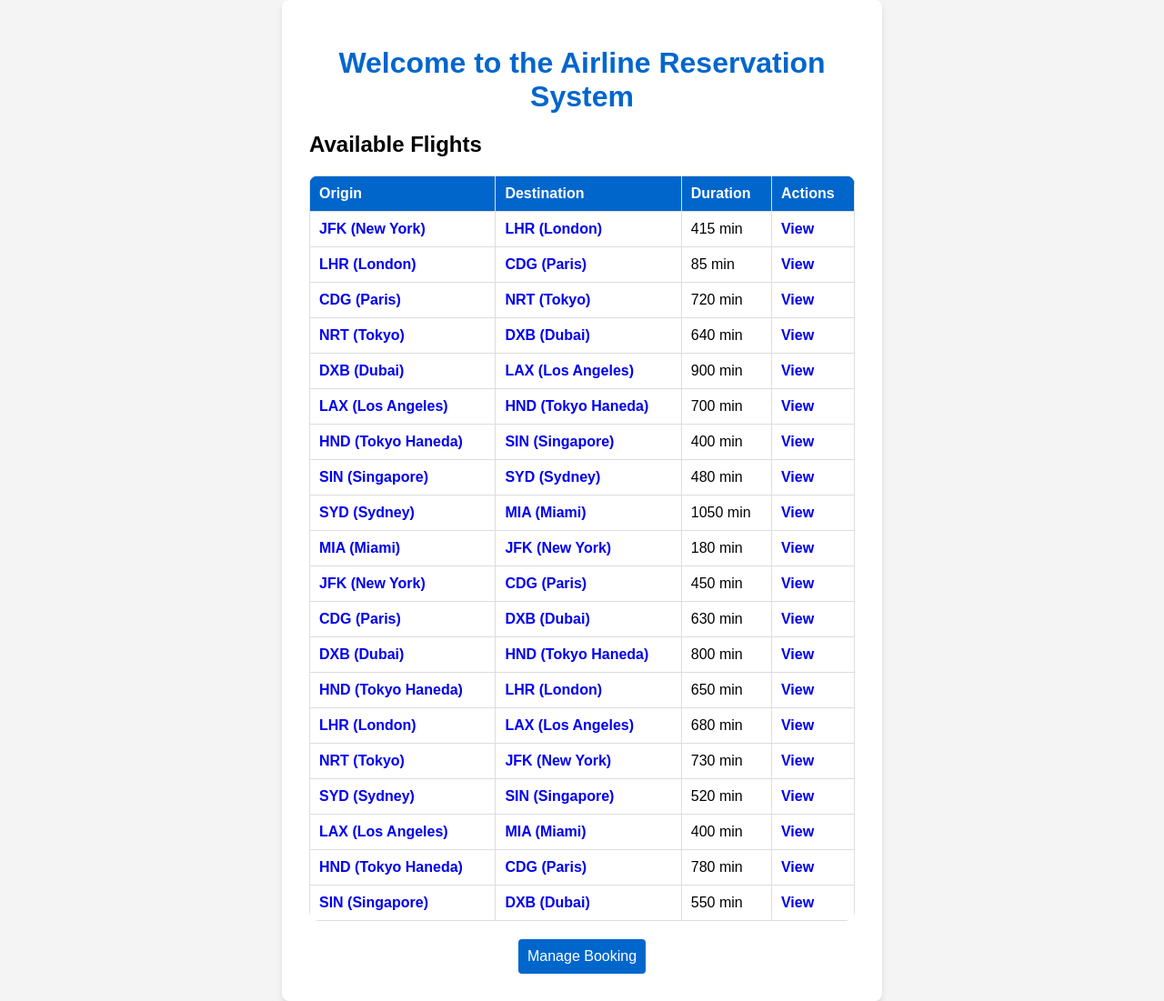
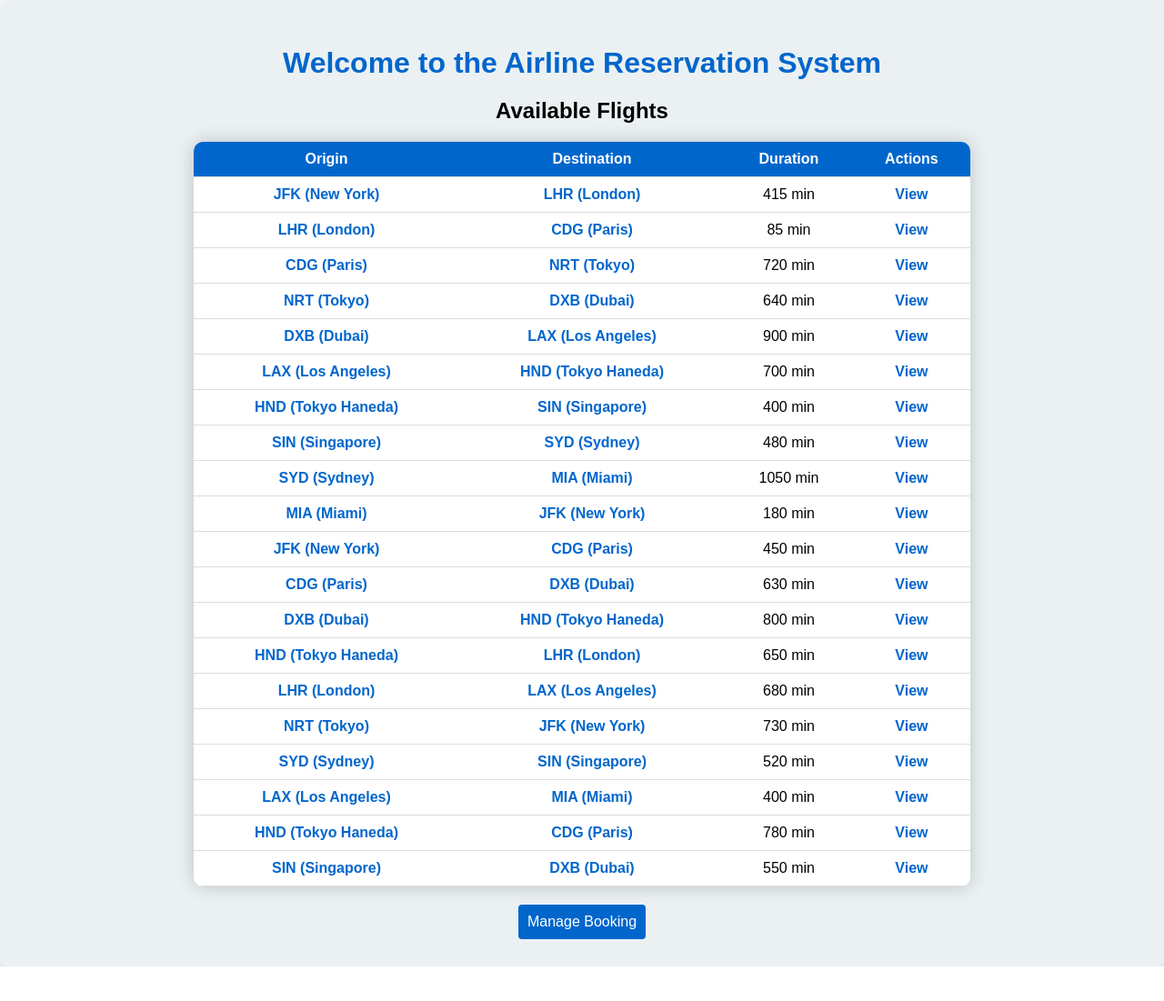
Before and after one commit to eidarulu/airline_system, a Django app: page / in a window 1280 px wide. Shown: the whole page at 91% size. After the commit the page ends 1063 px from the top, so only its background shows below. Run offline with Django 4.2, Linux system fonts and the light colour scheme; data comes from the database, SQL or seed files in the repository.

Commit message:
format main page

```diff
--- a/flights/static/css/styles.css
+++ b/flights/static/css/styles.css
@@ -18,22 +18,36 @@ body {
     max-width: 600px;
 }
 
+.main_container {
+    background-color: rgb(235, 241, 243);
+    border-radius: 8px;
+    box-shadow: 0 4px 6px rgba(0, 0, 0, 0.1);
+    padding: 30px;
+    width: 100%;
+}
+
 h1 {
     color: #0066cc;
     text-align: center;
     margin-bottom: 20px;
 }
 
+.main_container_header {
+    text-align: center;
+}
+
 table {
-    width: 100%;
+    width: 70%;
     border-collapse: collapse;
-    margin-bottom: 20px;
+    margin: 20px auto;
+    background-color: white;
+    box-shadow: 0 0 20px rgba(0, 0, 0, 0.2);
 }
 
 table th, table td {
-    border: 1px solid #ddd;
+    border-bottom: 1px solid #ddd;
     padding: 10px;
-    text-align: left;
+    text-align: center;
 }
 
 table th {
@@ -130,10 +144,11 @@ input {
 .link {
     text-decoration: none;
     font-weight: 550;
+    color: #0066cc;
 }
 
 .link:visited {
-    color: #0000FF;
+    color: #0066cc;
 }
 
 table {
--- a/flights/templates/flights/index.html
+++ b/flights/templates/flights/index.html
@@ -7,9 +7,9 @@
     <link rel="stylesheet" href="{% static 'css/styles.css' %}">
 </head>
 <body>
-    <div class="container">
+    <div class="main_container">
         <h1>Welcome to the Airline Reservation System</h1>
-        <h2>Available Flights</h2>
+        <h2 class="main_container_header">Available Flights </h2>
         <table>
             <thead>
                 <tr>
```
